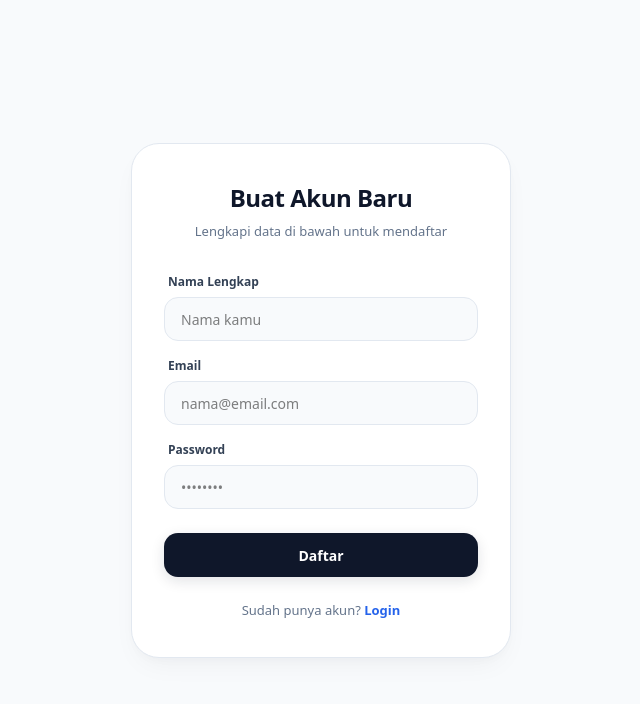
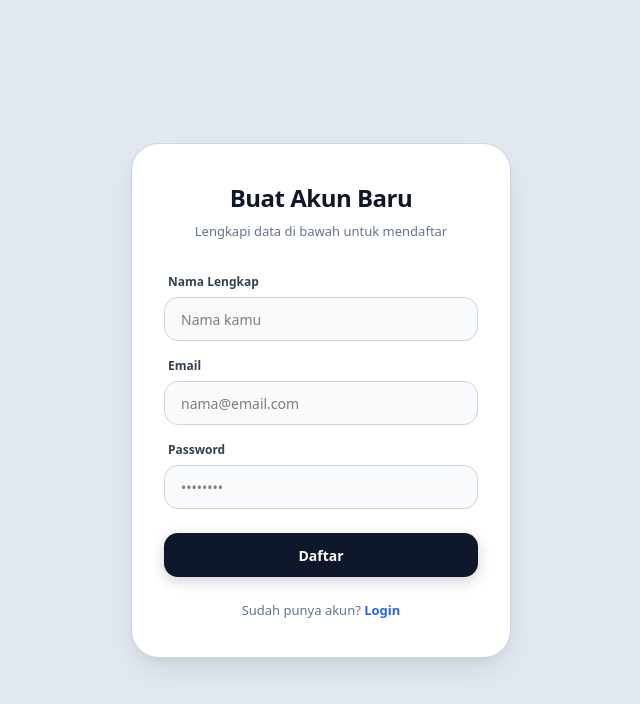
Before and after one commit to gabsganteng/Manajemenss, a Next.js app: page /auth/register in a window 1280 px wide. Shown: the top 704 px of the page, without its empty margins (319-959 px from the left). Built offline with nearby package versions, Linux system fonts and the light colour scheme.

Commit message:
upfate 4

```diff
--- a/src/app/auth/login/page.tsx
+++ b/src/app/auth/login/page.tsx
@@ -23,7 +23,7 @@ export default function LoginPage() {
         display: "flex",
         alignItems: "center",
         justifyContent: "center",
-        backgroundColor: "#f8fafc",
+        backgroundColor: "#e2e8f0", // Bikin agak gelap dikit biar card putihnya kontras
         fontFamily: "system-ui, -apple-system, sans-serif",
         padding: "20px",
       }}
@@ -35,12 +35,13 @@ export default function LoginPage() {
           backgroundColor: "#ffffff",
           borderRadius: "28px",
           padding: "36px 32px",
+          // Shadow ditegaskan tapi difokuskan blur-nya biar tebel berdimensi
           boxShadow: isHovered
-            ? "0 20px 35px -10px rgba(15, 23, 42, 0.08), 0 8px 16px -6px rgba(15, 23, 42, 0.04)"
-            : "0 12px 28px -8px rgba(15, 23, 42, 0.05), 0 4px 12px -4px rgba(15, 23, 42, 0.03)",
-          border: "1px solid #e2e8f0",
+            ? "0 22px 45px -10px rgba(15, 23, 42, 0.18), 0 8px 18px -6px rgba(15, 23, 42, 0.08)"
+            : "0 14px 30px -8px rgba(15, 23, 42, 0.12), 0 4px 12px -4px rgba(15, 23, 42, 0.06)",
+          border: "1px solid #cbd5e1", // Border lebih kelihatan
           transition: "all 0.4s cubic-bezier(0.16, 1, 0.3, 1)",
-          transform: isHovered ? "translateY(-3px)" : "translateY(0)",
+          transform: isHovered ? "translateY(-4px)" : "translateY(0)",
         }}
         onMouseEnter={() => setIsHovered(true)}
         onMouseLeave={() => setIsHovered(false)}
@@ -78,7 +79,7 @@ export default function LoginPage() {
               style={{
                 height: "44px",
                 borderRadius: "14px",
-                border: "1px solid #e2e8f0",
+                border: "1px solid #cbd5e1",
                 backgroundColor: "#f8fafc",
                 padding: "0 16px",
                 fontSize: "14px",
@@ -88,10 +89,10 @@ export default function LoginPage() {
               onFocus={(e) => {
                 e.target.style.borderColor = "#0f172a";
                 e.target.style.backgroundColor = "#ffffff";
-                e.target.style.boxShadow = "0 0 0 4px rgba(15, 23, 42, 0.06)";
+                e.target.style.boxShadow = "0 0 0 4px rgba(15, 23, 42, 0.08)";
               }}
               onBlur={(e) => {
-                e.target.style.borderColor = "#e2e8f0";
+                e.target.style.borderColor = "#cbd5e1";
                 e.target.style.backgroundColor = "#f8fafc";
                 e.target.style.boxShadow = "none";
               }}
@@ -111,7 +112,7 @@ export default function LoginPage() {
               style={{
                 height: "44px",
                 borderRadius: "14px",
-                border: "1px solid #e2e8f0",
+                border: "1px solid #cbd5e1",
                 backgroundColor: "#f8fafc",
                 padding: "0 16px",
                 fontSize: "14px",
@@ -121,10 +122,10 @@ export default function LoginPage() {
               onFocus={(e) => {
                 e.target.style.borderColor = "#0f172a";
                 e.target.style.backgroundColor = "#ffffff";
-                e.target.style.boxShadow = "0 0 0 4px rgba(15, 23, 42, 0.06)";
+                e.target.style.boxShadow = "0 0 0 4px rgba(15, 23, 42, 0.08)";
               }}
               onBlur={(e) => {
-                e.target.style.borderColor = "#e2e8f0";
+                e.target.style.borderColor = "#cbd5e1";
                 e.target.style.backgroundColor = "#f8fafc";
                 e.target.style.boxShadow = "none";
               }}
@@ -144,15 +145,15 @@ export default function LoginPage() {
               border: "none",
               cursor: "pointer",
               transition: "all 0.2s cubic-bezier(0.16, 1, 0.3, 1)",
-              boxShadow: "0 4px 14px rgba(15, 23, 42, 0.12)",
+              boxShadow: "0 4px 14px rgba(15, 23, 42, 0.2)",
             }}
             onMouseEnter={(e) => {
               e.currentTarget.style.backgroundColor = "#1e293b";
-              e.currentTarget.style.boxShadow = "0 6px 18px rgba(15, 23, 42, 0.18)";
+              e.currentTarget.style.boxShadow = "0 8px 22px rgba(15, 23, 42, 0.28)";
             }}
             onMouseLeave={(e) => {
               e.currentTarget.style.backgroundColor = "#0f172a";
-              e.currentTarget.style.boxShadow = "0 4px 14px rgba(15, 23, 42, 0.12)";
+              e.currentTarget.style.boxShadow = "0 4px 14px rgba(15, 23, 42, 0.2)";
             }}
             onMouseDown={(e) => (e.currentTarget.style.transform = "scale(0.97)")}
             onMouseUp={(e) => (e.currentTarget.style.transform = "scale(1)")}
--- a/src/app/auth/register/page.tsx
+++ b/src/app/auth/register/page.tsx
@@ -24,7 +24,7 @@ export default function RegisterPage() {
         display: "flex",
         alignItems: "center",
         justifyContent: "center",
-        backgroundColor: "#f8fafc",
+        backgroundColor: "#e2e8f0", // Samakan persis dengan Login
         fontFamily: "system-ui, -apple-system, sans-serif",
         padding: "20px",
       }}
@@ -33,15 +33,15 @@ export default function RegisterPage() {
         style={{
           width: "100%",
           maxWidth: "380px",
-          backgroundColor: "#ffffff",
+          backgroundColor: "#ffffff", // Card putih bersih seperti Login
           borderRadius: "28px",
           padding: "36px 32px",
           boxShadow: isHovered
-            ? "0 20px 35px -10px rgba(15, 23, 42, 0.08), 0 8px 16px -6px rgba(15, 23, 42, 0.04)"
-            : "0 12px 28px -8px rgba(15, 23, 42, 0.05), 0 4px 12px -4px rgba(15, 23, 42, 0.03)",
-          border: "1px solid #e2e8f0",
+            ? "0 22px 45px -10px rgba(15, 23, 42, 0.18), 0 8px 18px -6px rgba(15, 23, 42, 0.08)"
+            : "0 14px 30px -8px rgba(15, 23, 42, 0.12), 0 4px 12px -4px rgba(15, 23, 42, 0.06)",
+          border: "1px solid #cbd5e1", // Border disamakan
           transition: "all 0.4s cubic-bezier(0.16, 1, 0.3, 1)",
-          transform: isHovered ? "translateY(-3px)" : "translateY(0)",
+          transform: isHovered ? "translateY(-4px)" : "translateY(0)",
         }}
         onMouseEnter={() => setIsHovered(true)}
         onMouseLeave={() => setIsHovered(false)}
@@ -79,7 +79,7 @@ export default function RegisterPage() {
               style={{
                 height: "44px",
                 borderRadius: "14px",
-                border: "1px solid #e2e8f0",
+                border: "1px solid #cbd5e1",
                 backgroundColor: "#f8fafc",
                 padding: "0 16px",
                 fontSize: "14px",
@@ -89,10 +89,10 @@ export default function RegisterPage() {
               onFocus={(e) => {
                 e.target.style.borderColor = "#0f172a";
                 e.target.style.backgroundColor = "#ffffff";
-                e.target.style.boxShadow = "0 0 0 4px rgba(15, 23, 42, 0.06)";
+                e.target.style.boxShadow = "0 0 0 4px rgba(15, 23, 42, 0.08)";
               }}
               onBlur={(e) => {
-                e.target.style.borderColor = "#e2e8f0";
+                e.target.style.borderColor = "#cbd5e1";
                 e.target.style.backgroundColor = "#f8fafc";
                 e.target.style.boxShadow = "none";
               }}
@@ -112,7 +112,7 @@ export default function RegisterPage() {
               style={{
                 height: "44px",
                 borderRadius: "14px",
-                border: "1px solid #e2e8f0",
+                border: "1px solid #cbd5e1",
                 backgroundColor: "#f8fafc",
                 padding: "0 16px",
                 fontSize: "14px",
@@ -122,10 +122,10 @@ export default function RegisterPage() {
               onFocus={(e) => {
                 e.target.style.borderColor = "#0f172a";
                 e.target.style.backgroundColor = "#ffffff";
-                e.target.style.boxShadow = "0 0 0 4px rgba(15, 23, 42, 0.06)";
+                e.target.style.boxShadow = "0 0 0 4px rgba(15, 23, 42, 0.08)";
               }}
               onBlur={(e) => {
-                e.target.style.borderColor = "#e2e8f0";
+                e.target.style.borderColor = "#cbd5e1";
                 e.target.style.backgroundColor = "#f8fafc";
                 e.target.style.boxShadow = "none";
               }}
@@ -145,7 +145,7 @@ export default function RegisterPage() {
               style={{
                 height: "44px",
                 borderRadius: "14px",
-                border: "1px solid #e2e8f0",
+                border: "1px solid #cbd5e1",
                 backgroundColor: "#f8fafc",
                 padding: "0 16px",
                 fontSize: "14px",
@@ -155,10 +155,10 @@ export default function RegisterPage() {
               onFocus={(e) => {
                 e.target.style.borderColor = "#0f172a";
                 e.target.style.backgroundColor = "#ffffff";
-                e.target.style.boxShadow = "0 0 0 4px rgba(15, 23, 42, 0.06)";
+                e.target.style.boxShadow = "0 0 0 4px rgba(15, 23, 42, 0.08)";
               }}
               onBlur={(e) => {
-                e.target.style.borderColor = "#e2e8f0";
+                e.target.style.borderColor = "#cbd5e1";
                 e.target.style.backgroundColor = "#f8fafc";
                 e.target.style.boxShadow = "none";
               }}
@@ -178,15 +178,15 @@ export default function RegisterPage() {
               border: "none",
               cursor: "pointer",
               transition: "all 0.2s cubic-bezier(0.16, 1, 0.3, 1)",
-              boxShadow: "0 4px 14px rgba(15, 23, 42, 0.12)",
+              boxShadow: "0 4px 14px rgba(15, 23, 42, 0.2)",
             }}
             onMouseEnter={(e) => {
               e.currentTarget.style.backgroundColor = "#1e293b";
-              e.currentTarget.style.boxShadow = "0 6px 18px rgba(15, 23, 42, 0.18)";
+              e.currentTarget.style.boxShadow = "0 8px 22px rgba(15, 23, 42, 0.28)";
             }}
             onMouseLeave={(e) => {
               e.currentTarget.style.backgroundColor = "#0f172a";
-              e.currentTarget.style.boxShadow = "0 4px 14px rgba(15, 23, 42, 0.12)";
+              e.currentTarget.style.boxShadow = "0 4px 14px rgba(15, 23, 42, 0.2)";
             }}
             onMouseDown={(e) => (e.currentTarget.style.transform = "scale(0.97)")}
             onMouseUp={(e) => (e.currentTarget.style.transform = "scale(1)")}
```
